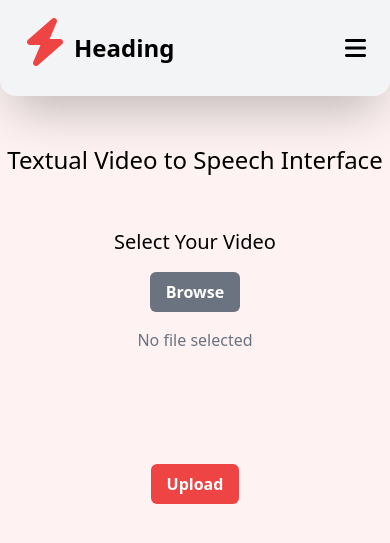
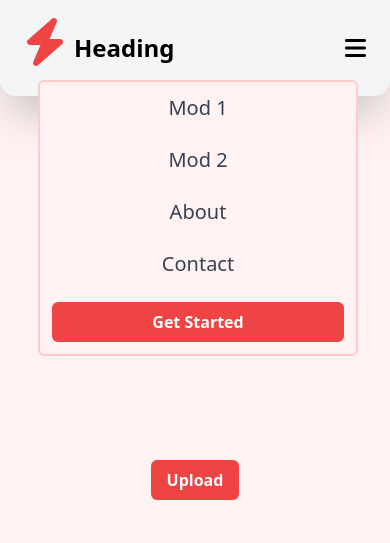
Before and after one commit to Guna-Pandi/MainProject-Phase2, a Flask app: page / in a window 390 px wide. Shown: the top 543 px of the page. Run offline with Flask 3, Linux system fonts and the light colour scheme.

Commit message:
Navbar Responsiveness
undefined

```diff
--- a/templates/mod1.html
+++ b/templates/mod1.html
@@ -12,9 +12,9 @@
   <body>
     <div class="container mx-auto mt-36">
       <div class="my-8 flex items-center justify-center pb-5">
-        <h2 class="md:text-3xl text-2xl">Textual Video to Speech Interface</h2>
+        <h2 class="md:text-3xl text-xl">Textual Video to Speech Interface</h2>
       </div>
-      <h3 class="md:text-2xl text-xl flex items-center justify-center ">
+      <h3 class="md:text-2xl text-lg flex items-center justify-center ">
         Select Your Video
       </h3>
       <form
--- a/templates/navbar.html
+++ b/templates/navbar.html
@@ -5,17 +5,24 @@
     <meta http-equiv="X-UA-Compatible" content="IE=edge" />
     <title>Navbar</title>
     <meta name="description" content="" />
-  <link rel="stylesheet" href="https://cdnjs.cloudflare.com/ajax/libs/font-awesome/6.5.1/css/all.min.css"
+    <link
+      rel="stylesheet"
+      href="https://cdnjs.cloudflare.com/ajax/libs/font-awesome/6.5.1/css/all.min.css"
       integrity="sha512-DTOQO9RWCH3ppGqcWaEA1BIZOC6xxalwEsw9c2QQeAIftl+Vegovlnee1c9QX4TctnWMn13TZye+giMm8e2LwA=="
-    crossorigin="anonymous" referrerpolicy="no-referrer" />
+      crossorigin="anonymous"
+      referrerpolicy="no-referrer"
+    />
     <meta name="viewport" content="width=device-width, initial-scale=1" />
-  <link href="https://cdn.jsdelivr.net/npm/tailwindcss@2.2.19/dist/tailwind.min.css" rel="stylesheet" />
+    <link
+      href="https://cdn.jsdelivr.net/npm/tailwindcss@2.2.19/dist/tailwind.min.css"
+      rel="stylesheet"
+    />
   </head>
   <body>
     <header class="fixed top-0 left-0 right-0 z-[1000] p-6 bg-gray-100 shadow-2xl rounded-b-2xl">
       <div class="container mx-auto flex items-center justify-between">
         <div class="flex items-center gap-2">
-        <i class="fa-sharp fa-solid fa-bolt text-5xl font-bold text-red-500 animate-bounce"></i>
+          <i class="fa-solid fa-bolt text-5xl font-bold text-red-500 animate-bounce"></i>
           <a href="#" class="text-2xl font-sans font-semibold">Heading</a>
         </div>
         <ul class="hidden lg:flex gap-10">
@@ -32,33 +39,45 @@
             <a class="text-gray-700 hover:text-red-500 text-xl font-medium" href="#">Contact</a>
           </li>
         </ul>
-      <div class=" hidden lg:flex" >
+        <div class="hidden lg:flex">
           <a href="#" class="bg-red-500 text-white px-4 py-2 rounded-md text-md font-bold cursor-pointer hover:bg-red-600">Get Started</a>
         </div>
-      <div class="text-2xl cursor-pointer lg:hidden">
+        <div class="text-2xl cursor-pointer lg:hidden toggle_btn">
           <i class="fa-solid fa-bars"></i>
         </div>
 
         <!-- drop down menu -->
-      <div class="absolute right-8 top-16 w-96 bg-red-50 border-red-200 border-2 overflow-hidden  rounded-md  list-none hidden">
+        <div class="absolute right-8 top-20 w-80 bg-red-50 border-red-200 border-2 overflow-hidden rounded-md list-none lg:hidden dropdown_menu">
           <li class="p-3 flex items-center justify-center">
-          <a class="text-gray-700 hover:text-red-500 text-xl font-medium " href="#mod1">Mod 1</a>
+            <a class="text-gray-700 hover:text-red-500 text-xl font-medium" href="#mod1">Mod 1</a>
           </li>
           <li class="p-3 flex items-center justify-center">
-          <a class="text-gray-700 hover:text-red-500 text-xl font-medium " href="#">Mod 2</a>
+            <a class="text-gray-700 hover:text-red-500 text-xl font-medium" href="#">Mod 2</a>
           </li>
           <li class="p-3 flex items-center justify-center">
-          <a class="text-gray-700 hover:text-red-500 text-xl font-medium " href="#">About</a>
+            <a class="text-gray-700 hover:text-red-500 text-xl font-medium" href="#">About</a>
           </li>
           <li class="p-3 flex items-center justify-center">
-          <a class="text-gray-700 hover:text-red-500 text-xl font-medium " href="#">Contact</a>
+            <a class="text-gray-700 hover:text-red-500 text-xl font-medium" href="#">Contact</a>
           </li>
           <li class="p-3 flex items-center justify-center">
             <a href="#" class="bg-red-500 text-white px-4 py-2 rounded-md text-md font-bold cursor-pointer w-full flex justify-center hover:bg-red-600">Get Started</a>
           </li>
         </div>
-
       </div>
     </header>
+    <script>
+      const toggleBtn = document.querySelector(".toggle_btn");
+      const toggleBtnIcon = document.querySelector(".toggle_btn i");
+      const dropDownMenu = document.querySelector(".dropdown_menu");
+
+      toggleBtn.addEventListener("click", function () {
+        dropDownMenu.classList.toggle("hidden");
+
+        const isOpen = dropDownMenu.classList.contains("hidden");
+
+        toggleBtnIcon.className = isOpen ? "fa-solid fa-bars" : "fa-solid fa-xmark";
+      });
+    </script>
   </body>
 </html>
```
Lines whose indentation alone changed are shown as unchanged.
